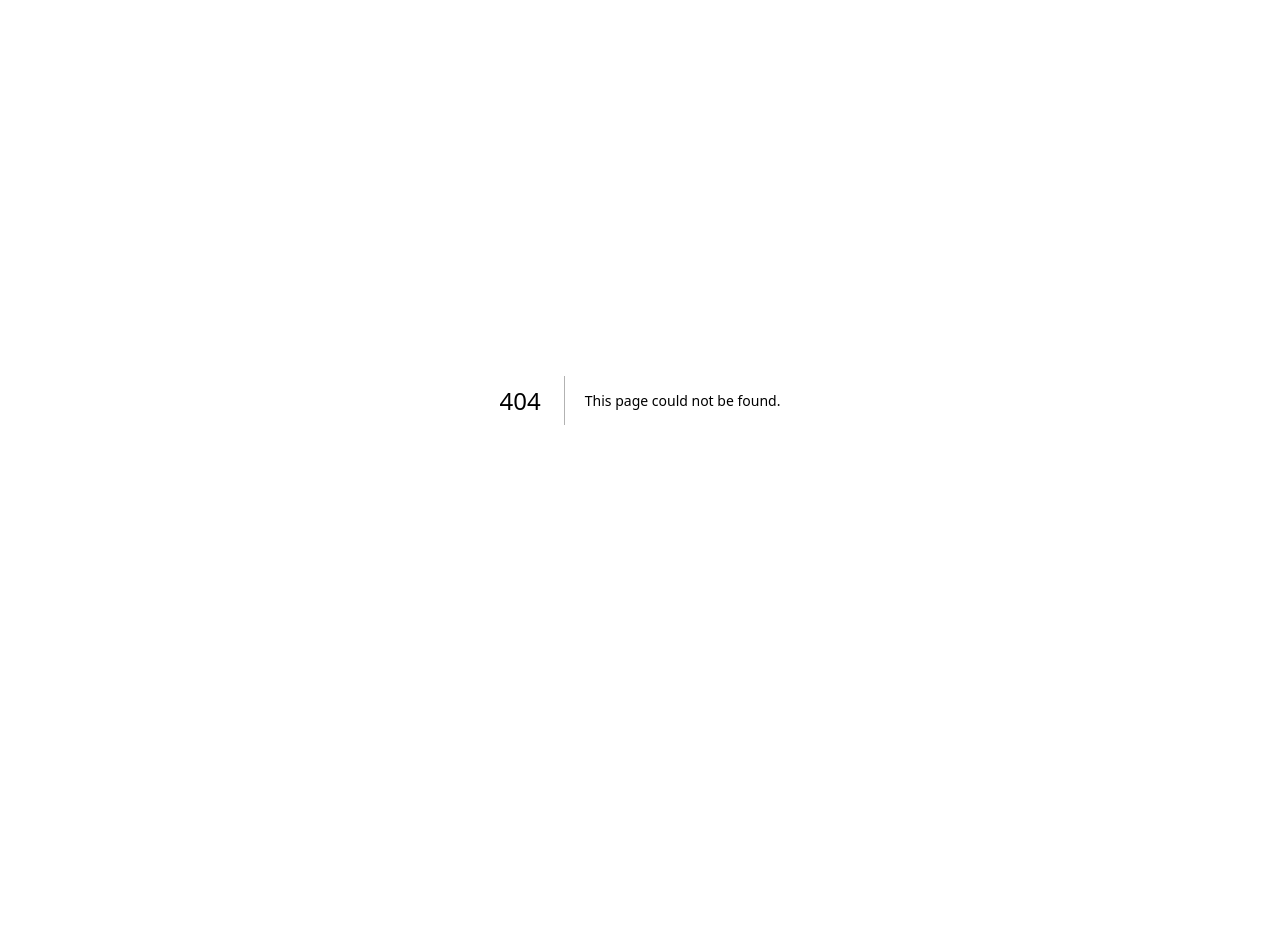
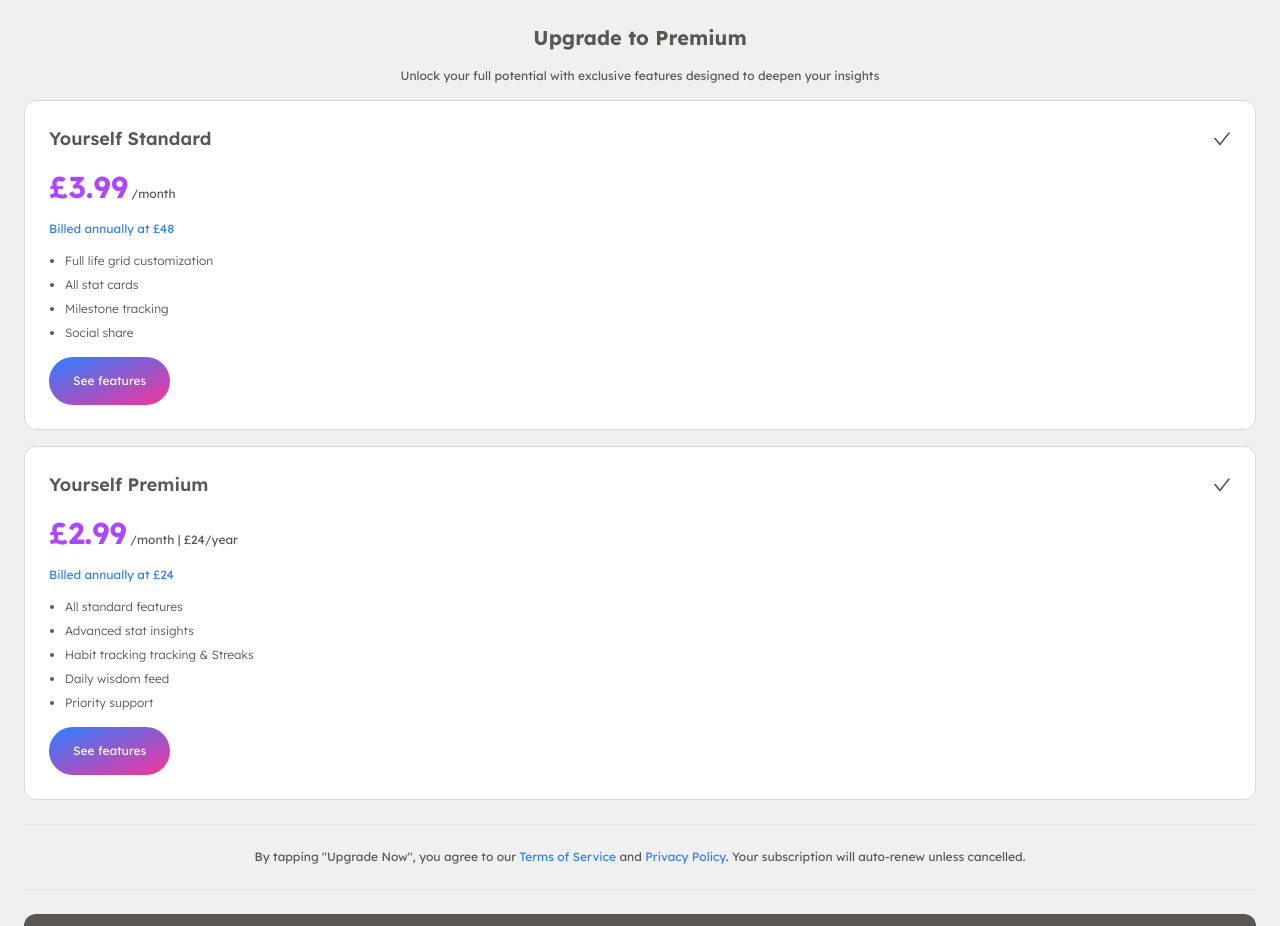
Before and after one commit to chukusuccess/yourself, a Next.js app: page /offer in a window 1280 px wide. Before the commit this address had no page. Shown: the top 926 px of the page. Before the commit the page ends 800 px from the top, so only its background shows below. Built offline with nearby package versions, Linux system fonts and the light colour scheme; a web font is replaced by a local one.

Commit message:
added offer screen

```diff
--- a/app/components/LifeStats.jsx
+++ b/app/components/LifeStats.jsx
@@ -1,6 +1,7 @@
 // LifeStats.jsx
 "use client";
 import React from "react";
+import PremiumAdCard from "./PremiumAdCard";
 
 const getFormattedNumber = (num) => new Intl.NumberFormat().format(num);
 
@@ -109,6 +110,8 @@ const LifeStats = ({
           </p>
         </div>
       </div>
+
+      <PremiumAdCard />
     </div>
   );
 };
--- /dev/null
+++ b/app/components/OfferCard.jsx
@@ -0,0 +1,34 @@
+"use client";
+import { CheckOutlined } from "@ant-design/icons";
+import { Button } from "antd";
+import React from "react";
+
+const OfferCard = ({
+  offerTitle,
+  price,
+  discount,
+  routineBilling,
+  children,
+}) => {
+  return (
+    <div className="bg-white p-6 rounded-xl text-[#5a5753] flex flex-col gap-4 antialiased border border-[#d9d9d9]">
+      <h2 className="text-lg font-semibold w-full flex items-center justify-between">
+        {offerTitle}
+        <CheckOutlined className="font-bold text-blue-500" />
+      </h2>
+      <span>
+        <span className="text-purple-500 font-bold text-3xl">{price}</span>{" "}
+        /month <span> {discount}</span>
+      </span>
+      <span className="text-blue-500">{routineBilling}</span>
+      <div className="space-y-4 text-xs font-light">
+        {children}
+        <div className="rounded-full bg-gradient-to-br from-blue-500 to bg-pink-500 text-white font-normal w-fit px-6 py-4">
+          See features
+        </div>
+      </div>
+    </div>
+  );
+};
+
+export default OfferCard;
--- /dev/null
+++ b/app/components/PremiumAdCard.jsx
@@ -0,0 +1,32 @@
+"use client";
+import { RiseOutlined } from "@ant-design/icons";
+import { Button } from "antd";
+import React from "react";
+import { useRouter } from "next/navigation";
+
+const PremiumAdCard = () => {
+  const router = useRouter();
+  return (
+    <div className="bg-gradient-to-br from-blue-500 to bg-pink-500 p-8 rounded-xl shadow-sm">
+      <h2 className="text-2xl font-bold mb-4 text-white flex gap-3 items-center">
+        <RiseOutlined className="font-bold text-4xl" />
+        Unlock Your Full Potential
+      </h2>
+      <div className="space-y-4 text-xs text-white font-normal">
+        <div>
+          Upgrade to Premium for advanced insights, detailed habit tracking, and
+          personalized wisdom. See your life with even greater clarity.
+        </div>
+        <Button
+          onClick={() => router.push("/offer")}
+          size="large"
+          className="rounded-full font-semibold w-full h-16"
+        >
+          Upgrade to Premium
+        </Button>
+      </div>
+    </div>
+  );
+};
+
+export default PremiumAdCard;
--- a/app/components/Splash.jsx
+++ b/app/components/Splash.jsx
@@ -10,7 +10,7 @@ function Splash() {
         height: 0,
         transition: { duration: 0.5, delay: 3.5 },
       }}
-      className="absolute top-0 z-50 flex items-center justify-center w-screen h-screen overflow-hidden bg-[#EEE5DC]"
+      className="absolute top-0 z-50 flex items-center justify-center w-screen h-screen overflow-hidden bg-[#f0f0f0]"
     >
       <SplashText />
     </motion.div>
--- a/app/layout.jsx
+++ b/app/layout.jsx
@@ -13,6 +13,7 @@ import {
 import "./globals.css";
 import { AntThemeProvider } from "./contexts/ThemeProvider";
 import { Suspense } from "react";
+import { Spin } from "antd";
 
 const lexend = Lexend({
   subsets: ["latin", "latin-ext", "vietnamese"],
@@ -53,7 +54,15 @@ export default function RootLayout({ children }) {
     <html lang="en">
       <body className={`${lexend.className} antialiased`}>
         <AntThemeProvider>
-          <Suspense fallback={<span>Loading...</span>}>{children}</Suspense>
+          <Suspense
+            fallback={
+              <div className="w-screen h-screen flex items-center justify-center">
+                <Spin />
+              </div>
+            }
+          >
+            {children}
+          </Suspense>
         </AntThemeProvider>
         {/* {children} */}
       </body>
--- /dev/null
+++ b/app/offer/page.jsx
@@ -0,0 +1,73 @@
+"use client";
+import { Button, Divider } from "antd";
+import React from "react";
+import { useRouter } from "next/navigation";
+import OfferCard from "../components/OfferCard";
+
+const PremiumOffer = () => {
+  const router = useRouter();
+  return (
+    <div className="p-6 bg-[#f0f0f0]">
+      <h2 className="text-xl font-bold mb-4 w-full text-center">
+        Upgrade to Premium
+      </h2>
+      <p className="w-full mb-4 px-8 text-center text-xs">
+        Unlock your full potential with exclusive features designed to deepen
+        your insights
+      </p>
+      <div className="space-y-4 text-xs text-white font-normal flex flex-col">
+        <OfferCard
+          offerTitle={"Yourself Standard"}
+          price={"£3.99"}
+          routineBilling={"Billed annually at £48"}
+        >
+          <ul className="flex flex-col items-start justify-start gap-2 pl-4 list-disc">
+            <li>Full life grid customization</li>
+            <li>All stat cards</li>
+            <li>Milestone tracking</li>
+            <li>Social share</li>
+          </ul>
+        </OfferCard>
+        <OfferCard
+          offerTitle={"Yourself Premium"}
+          price={"£2.99"}
+          discount={" | £24/year"}
+          routineBilling={"Billed annually at £24"}
+        >
+          <ul className="flex flex-col items-start justify-start gap-2 pl-4 list-disc">
+            <li>All standard features</li>
+            <li>Advanced stat insights</li>
+            <li>Habit tracking tracking & Streaks</li>
+            <li>Daily wisdom feed</li>
+            <li>Priority support</li>
+          </ul>
+        </OfferCard>
+      </div>
+
+      {/* <h2 className="text-xl font-bold mb-4 w-full text-center">
+        What You&apos;ll Gain
+      </h2> */}
+      {/* <div className="space-y-4 text-xs text-white font-normal flex flex-col"> */}
+      {/* map gain cards here in grid or flexwrap */}
+      {/* </div> */}
+      <Divider />
+      <p className="w-full mb-4 px-8 text-center text-xs">
+        By tapping "Upgrade Now", you agree to our{" "}
+        <span className="text-blue-500">Terms of Service</span> and{" "}
+        <span className="text-blue-500">Privacy Policy</span>. Your subscription
+        will auto-renew unless cancelled.
+      </p>
+      <Divider />
+      <Button
+        //   onClick={() => router.push("/offer")}
+        size="large"
+        type="primary"
+        className="rounded-full font-semibold w-full h-16"
+      >
+        Upgrade Now
+      </Button>
+    </div>
+  );
+};
+
+export default PremiumOffer;
```
